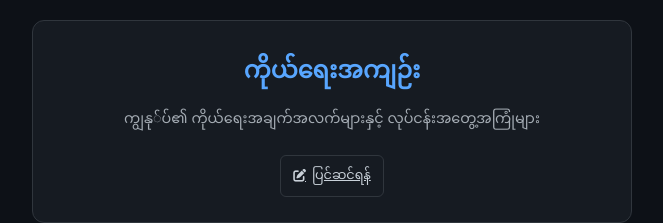
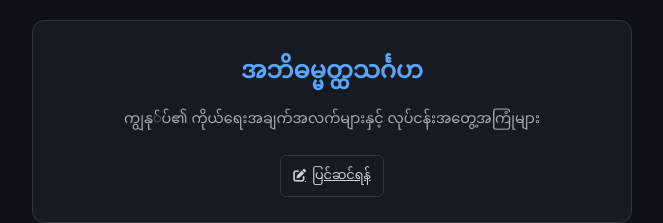
Before and after one commit to nmyo985-byte/nmyo985-byte.github.io, a plain HTML site: page index.html in a window 1280 px wide. Shown: the top 223 px of the page, without its empty margins (308-971 px from the left). Drawn offline with Linux system fonts and the light colour scheme.

Commit message:
Update index.html

```diff
--- a/index.html
+++ b/index.html
@@ -134,7 +134,7 @@
 
         <!-- ပင်မ Header ကတ်ပြား -->
         <div class="header-card">
-            <h1 class="header-title">ကိုယ်ရေးအကျဉ်း</h1>
+            <h1 class="header-title">အဘိဓမ္မတ္ထသင်္ဂဟ</h1>
             <p>ကျွနု်ပ်၏ ကိုယ်ရေးအချက်အလက်များနှင့် လုပ်ငန်းအတွေ့အကြုံများ</p>
             <a href="https://github.com/nmyo985-byte/nmyo985-byte.github.io/edit/main/index.html" class="edit-btn">
                 <i class="fas fa-edit"></i> ပြင်ဆင်ရန်
```
